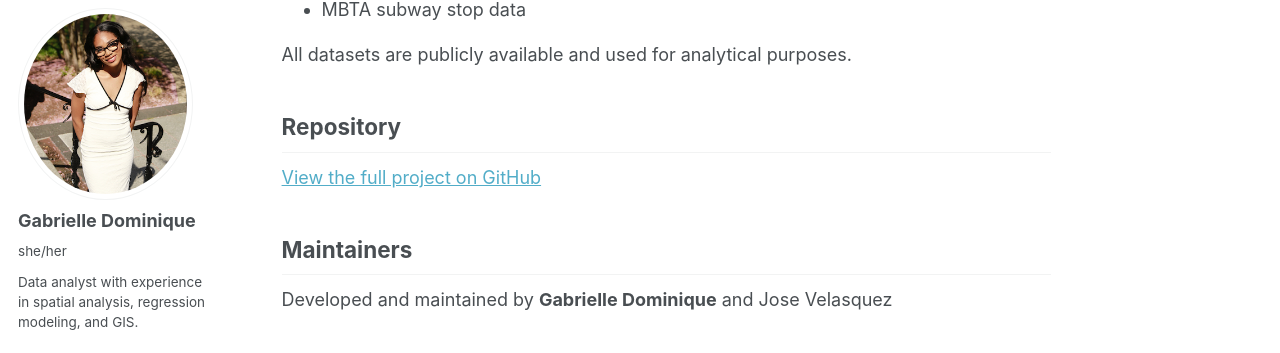
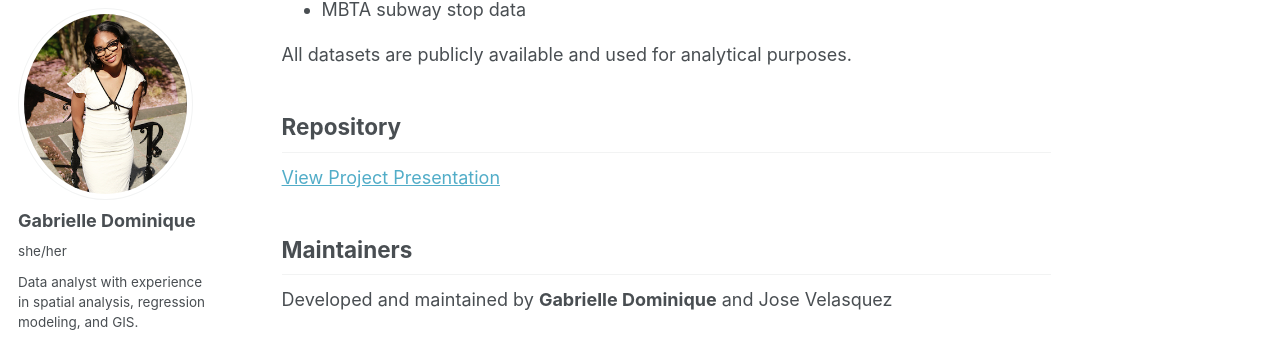
Before and after one commit to gabriellejd/gabriellejd.github.io, a Jekyll site: the page built from _portfolio/bluebikes-university-ridership.md, in a window 1280 px wide and 900 px high, scrolled down 995 px. Shown: the part 93-446 px from the top of the window. Built offline with Jekyll 4.4.1, drawn with Linux system fonts in a browser that asks for light colours; a script bundle is joined from its source files by our own code; library files that are not in the unit come from our copies.

Commit message:
Update bluebikes-university-ridership.md

```diff
--- a/_portfolio/bluebikes-university-ridership.md
+++ b/_portfolio/bluebikes-university-ridership.md
@@ -1,6 +1,6 @@
 ---
 title: "University Influence on Bluebikes Ridership in Boston"
-excerpt: "Spatial and regression analysis of Boston Bluebikes usage to evaluate whether university proximity, student population, and transit access explain bikeshare demand.<br/><img src='/images/bluebikesimage.png'>"
+excerpt: "Spatial and regression analysis of Boston Bluebikes usage to evaluate whether university proximity, student population, and transit access explain bikeshare demand.<br/><img src='/images/bluebikeimage.png'>"
 
 collection: portfolio
 permalink: /portfolio/bluebikes-university-ridership/
@@ -27,7 +27,7 @@ The results help identify which commonly assumed predictors are weak or overstat
 All datasets are publicly available and used for analytical purposes.
 
 ## Repository
-[View the full project on GitHub](https://github.com/gabriellejd/bluebikes-university-ridership-analysis)
+[View Project Presentation](files/BluebikeAnalysis_gslides.pptx)
 
 ## Maintainers
 Developed and maintained by **Gabrielle Dominique** and Jose Velasquez
```
